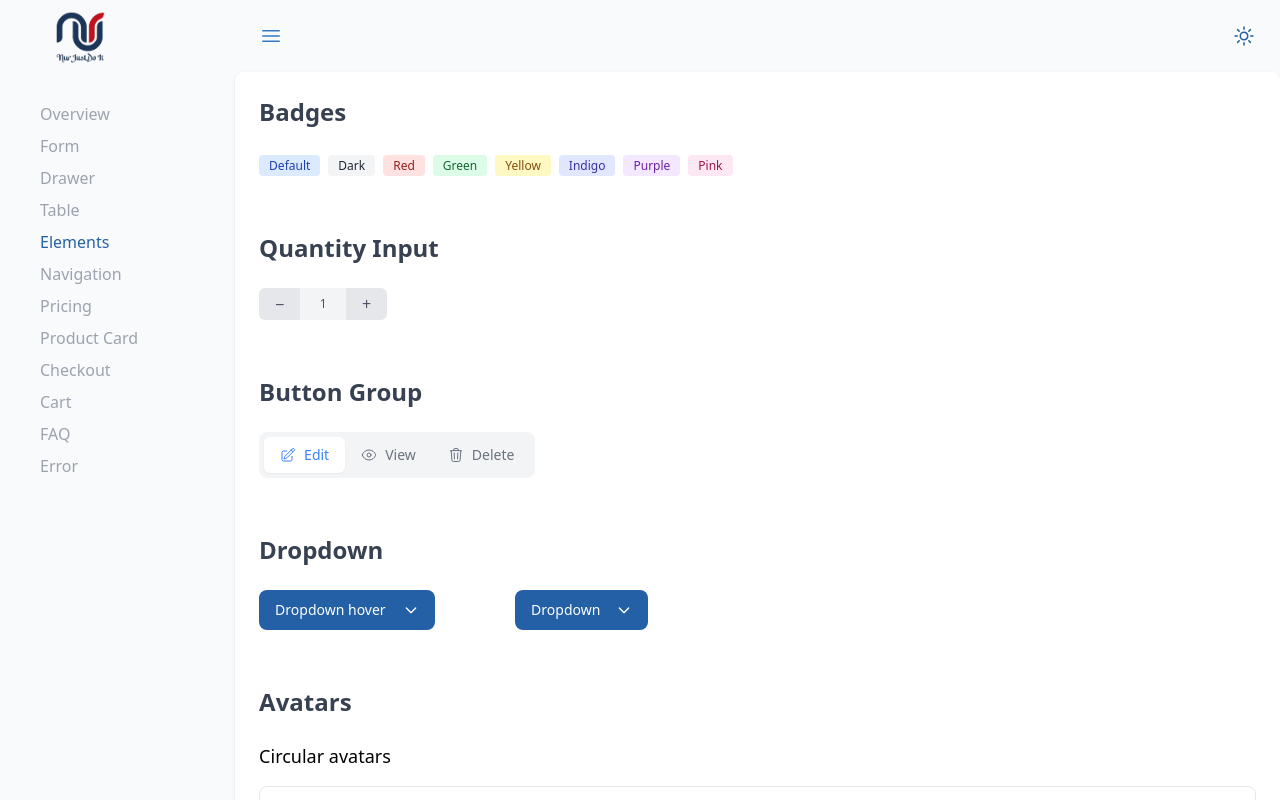
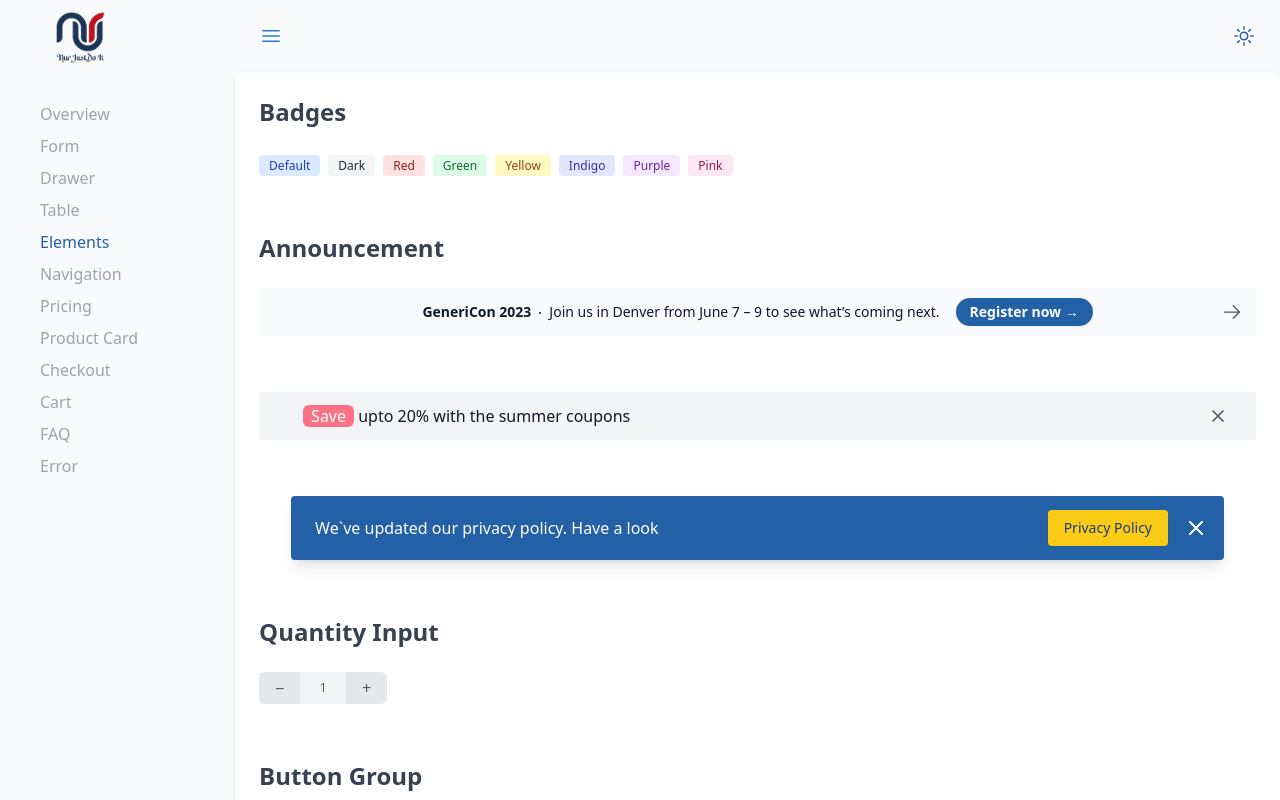
Before and after one commit to sabbir10s/admin-dashboard, a React (Vite) app: page /elements in a window 1280 px wide. Shown: the top 800 px of the page. Built offline with nearby package versions, Linux system fonts and the light colour scheme.

Commit message:
announcement added

```diff
--- /dev/null
+++ b/src/components/ui/Elements/Announcement/AnnouncementOne.jsx
@@ -0,0 +1,51 @@
+import React from 'react';
+
+const AnnouncementOne = () => {
+  return (
+    <div className="relative isolate flex items-center gap-x-6 overflow-hidden bg-gray-50 dark:bg-gray-700 px-6 py-2.5 sm:px-3.5 sm:before:flex-1">
+      <div className="flex flex-wrap items-center gap-x-4 gap-y-2">
+        <p className="text-sm leading-6 text-gray-900 dark:text-gray-300">
+          <strong className="font-semibold">GeneriCon 2023</strong>
+          <svg
+            viewBox="0 0 2 2"
+            className="mx-2 inline h-0.5 w-0.5 fill-current"
+            aria-hidden="true"
+          >
+            <circle cx={1} cy={1} r={1} />
+          </svg>
+          Join us in Denver from June 7 – 9 to see what’s coming next.
+        </p>
+        <a
+          href="#s"
+          className="flex-none rounded-full bg-primary-600 px-3.5 py-1 text-sm font-semibold text-white shadow-sm hover:bg-primary-700 focus-visible:outline focus-visible:outline-2 focus-visible:outline-offset-2 focus-visible:outline-gray-900"
+        >
+          Register now <span aria-hidden="true">&rarr;</span>
+        </a>
+      </div>
+      <div className="flex flex-1 justify-end">
+        <button
+          type="button"
+          className="-m-3 p-3 focus-visible:outline-offset-[-4px]"
+        >
+          <span className="sr-only">Dismiss</span>
+          <svg
+            className="h-5 w-5 text-gray-600 dark:text-gray-400"
+            xmlns="http://www.w3.org/2000/svg"
+            fill="none"
+            viewBox="0 0 24 24"
+            strokeWidth="1.5"
+            stroke="currentColor"
+          >
+            <path
+              strokeLinecap="round"
+              strokeLinejoin="round"
+              d="M13.5 4.5L21 12m0 0l-7.5 7.5M21 12H3"
+            />
+          </svg>
+        </button>
+      </div>
+    </div>
+  );
+};
+
+export default AnnouncementOne;
--- /dev/null
+++ b/src/components/ui/Elements/Announcement/AnnouncementThree.jsx
@@ -0,0 +1,52 @@
+import React from 'react';
+
+const AnnouncementThree = () => {
+  return (
+    <div className="mx-auto max-w-5xl px-2 sm:px-6 lg:px-8">
+      <div className="rounded bg-primary-600 p-2 shadow-lg sm:p-3">
+        <div className="flex flex-wrap items-center justify-between">
+          <div className="flex w-0 flex-1 items-center">
+            <p className="ml-3 truncate font-medium text-white">
+              <span className="md:hidden">Updates to privacy policy</span>
+              <span className="hidden md:inline">
+                We`ve updated our privacy policy. Have a look
+              </span>
+            </p>
+          </div>
+          <div className="order-3 mt-2 w-full flex-shrink-0 sm:order-2 sm:mt-0 sm:w-auto">
+            <a
+              href="#s"
+              className="flex items-center justify-center rounded bg-yellow-400 px-4 py-2 text-sm font-medium text-blue-900 shadow-sm hover:bg-yellow-500"
+            >
+              Privacy Policy
+            </a>
+          </div>
+          <div className="order-2 flex-shrink-0 sm:order-3 sm:ml-2">
+            <button
+              type="button"
+              className="-mr-1 flex rounded p-2 focus:outline-none focus:ring-2 focus:ring-white hover:bg-blue-600"
+            >
+              <svg
+                className="h-6 w-6 text-white"
+                xmlns="http://www.w3.org/2000/svg"
+                fill="none"
+                viewBox="0 0 24 24"
+                stroke="currentColor"
+                aria-hidden="true"
+              >
+                <path
+                  strokeLinecap="round"
+                  strokeLinejoin="round"
+                  strokeWidth="2"
+                  d="M6 18L18 6M6 6l12 12"
+                />
+              </svg>
+            </button>
+          </div>
+        </div>
+      </div>
+    </div>
+  );
+};
+
+export default AnnouncementThree;
--- /dev/null
+++ b/src/components/ui/Elements/Announcement/AnnouncementTwo.jsx
@@ -0,0 +1,48 @@
+import React from 'react';
+
+const AnnouncementTwo = () => {
+  return (
+    <div>
+      <div className="bg-gray-100 dark:bg-gray-700 text-gray-900 dark:text-gray-200 py-1.5">
+        <div className="mx-auto max-w-7xl px-2 py-4 sm:px-6 sm:py-0 lg:px-8">
+          <div className="flex flex-wrap items-center justify-between">
+            <div className="flex w-0 flex-1 items-center">
+              <p className="ml-3 text-center font-medium leading-5 sm:text-left">
+                <span className="">
+                  <span className="rounded-md bg-rose-400 px-2 text-white">
+                    Save
+                  </span>{' '}
+                  upto 20% with the summer coupons
+                </span>
+              </p>
+            </div>
+            <div className="order-2 flex-shrink-0 sm:order-3 sm:ml-2">
+              <button
+                type="button"
+                className="m-2 -mr-1 flex rounded-md focus:outline-none focus:ring-2 focus:ring-white"
+              >
+                <svg
+                  className="h-5 w-5 text-gray-600 dark:text-gray-400"
+                  xmlns="http://www.w3.org/2000/svg"
+                  fill="none"
+                  viewBox="0 0 24 24"
+                  stroke="currentColor"
+                  aria-hidden="true"
+                >
+                  <path
+                    strokeLinecap="round"
+                    strokeLinejoin="round"
+                    strokeWidth="2"
+                    d="M6 18L18 6M6 6l12 12"
+                  />
+                </svg>
+              </button>
+            </div>
+          </div>
+        </div>
+      </div>
+    </div>
+  );
+};
+
+export default AnnouncementTwo;
--- a/src/pages/Elements/Elements.jsx
+++ b/src/pages/Elements/Elements.jsx
@@ -1,5 +1,8 @@
 import React from 'react';
 
+import AnnouncementOne from '../../components/ui/Elements/Announcement/AnnouncementOne';
+import AnnouncementThree from '../../components/ui/Elements/Announcement/AnnouncementThree';
+import AnnouncementTwo from '../../components/ui/Elements/Announcement/AnnouncementTwo';
 import Avatar from '../../components/ui/Elements/Avatar/Avatar';
 import Badges from '../../components/ui/Elements/Badges/Badges';
 import ButtonGroup from '../../components/ui/Elements/ButtonGroup/ButtonGroup';
@@ -14,6 +17,16 @@ const Elements = () => {
           Badges
         </h2>
         <Badges />
+      </div>
+      <div className="space-y-6">
+        <h2 className="text-gray-700 dark:text-gray-400 text-2xl font-semibold">
+          Announcement
+        </h2>
+        <div className=" space-y-14">
+          <AnnouncementOne />
+          <AnnouncementTwo />
+          <AnnouncementThree />
+        </div>
       </div>
       <div className="space-y-6">
         <h2 className="text-gray-700 dark:text-gray-400 text-2xl font-semibold">
```
